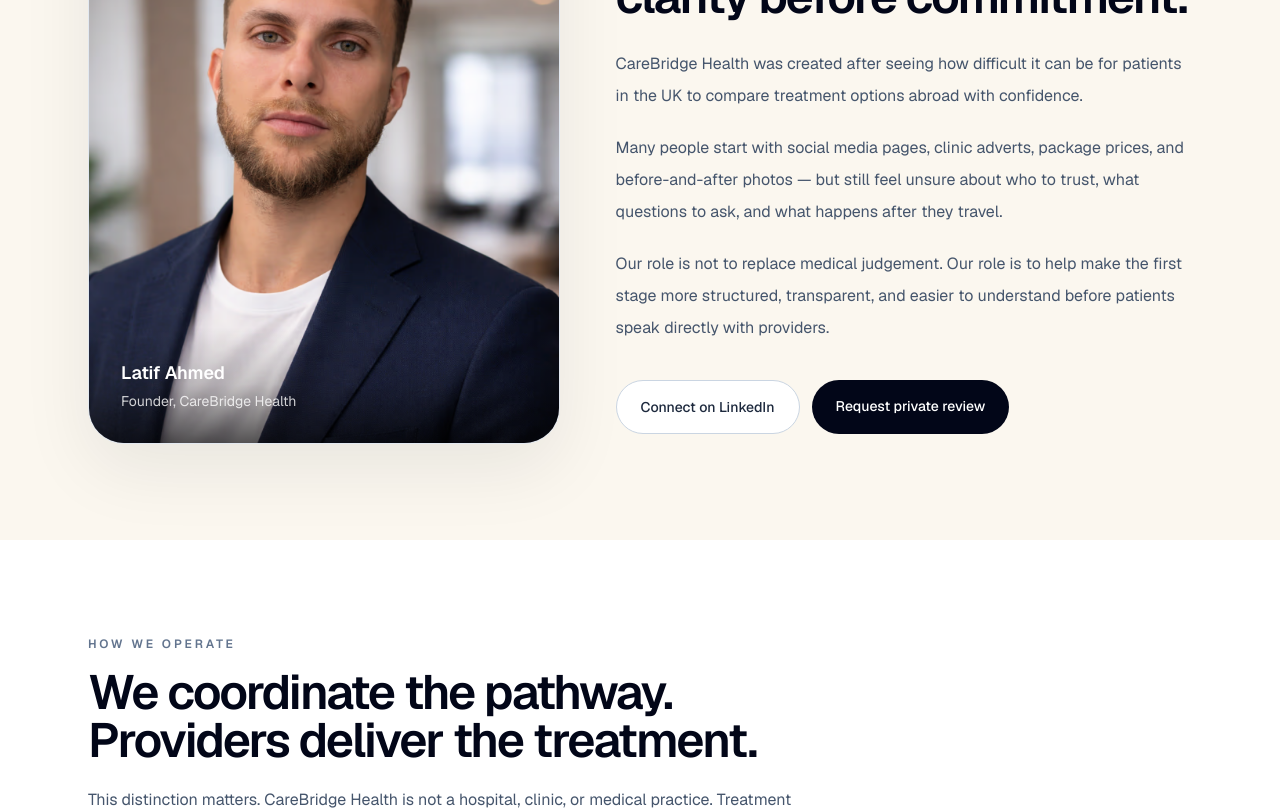
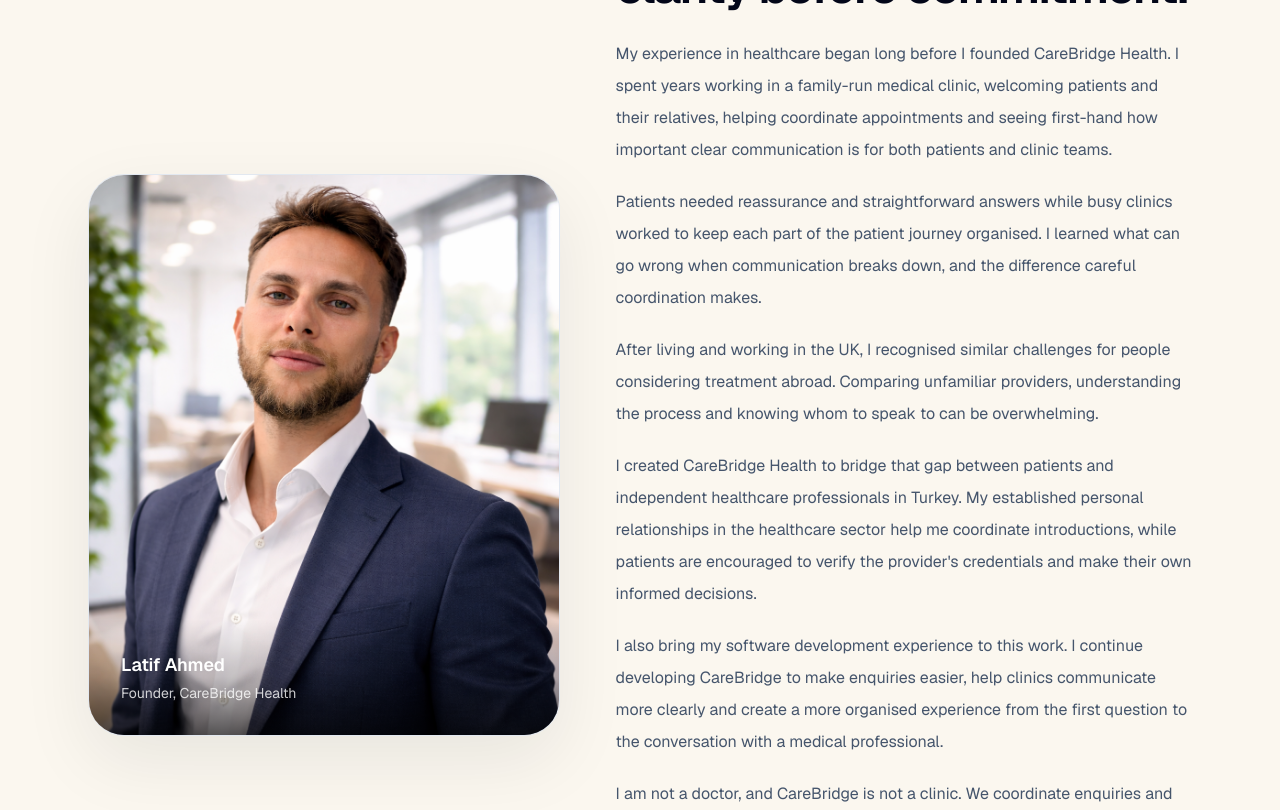
Before and after one commit to LyatifAhmed/carebridgehealth, a Next.js app: page /about in a window 1280 px wide. Shown: the part 900-1710 px from the top of the page. Built offline with nearby package versions, Linux system fonts and the light colour scheme.

Commit message:
Move complete founder background and portrait to About page

```diff
--- a/app/about/page.tsx
+++ b/app/about/page.tsx
@@ -71,11 +71,11 @@ export default function AboutPage() {
         <div className="relative overflow-hidden rounded-[36px] border border-slate-200 bg-white shadow-[0_25px_70px_rgba(15,23,42,0.08)]">
           <div className="relative h-[560px]">
             <Image
-              src="/lyatif-ahmed-founder-carebridgehealth-istanbul.avif"
+              src="/Lyatif-Ahmed-Redzheb-Founder-of-BetaOffice.png"
               alt="Latif Ahmed, founder of CareBridge Health"
               fill
-              sizes="(max-width: 768px) 100vw, 40vw"
-              className="object-cover object-[center_10%]"
+              sizes="(max-width: 767px) 90vw, 40vw"
+              className="object-cover object-[center_25%]"
               priority
             />
 
@@ -99,22 +99,41 @@ export default function AboutPage() {
 
           <div className="mt-7 space-y-5 text-base leading-8 text-slate-600">
             <p>
-              CareBridge Health was created after seeing how difficult it can be
-              for patients in the UK to compare treatment options abroad with
-              confidence.
+              My experience in healthcare began long before I founded CareBridge Health.
+              I spent years working in a family-run medical clinic, welcoming patients
+              and their relatives, helping coordinate appointments and seeing first-hand
+              how important clear communication is for both patients and clinic teams.
             </p>
-
             <p>
-              Many people start with social media pages, clinic adverts, package
-              prices, and before-and-after photos — but still feel unsure about
-              who to trust, what questions to ask, and what happens after they
-              travel.
+              Patients needed reassurance and straightforward answers while busy clinics
+              worked to keep each part of the patient journey organised. I learned
+              what can go wrong when communication breaks down, and the difference
+              careful coordination makes.
             </p>
-
             <p>
-              Our role is not to replace medical judgement. Our role is to help
-              make the first stage more structured, transparent, and easier to
-              understand before patients speak directly with providers.
+              After living and working in the UK, I recognised similar challenges for
+              people considering treatment abroad. Comparing unfamiliar providers,
+              understanding the process and knowing whom to speak to can be overwhelming.
+            </p>
+            <p>
+              I created CareBridge Health to bridge that gap between patients and
+              independent healthcare professionals in Turkey. My established personal
+              relationships in the healthcare sector help me coordinate introductions,
+              while patients are encouraged to verify the provider's credentials
+              and make their own informed decisions.
+            </p>
+            <p>
+              I also bring my software development experience to this work. I continue
+              developing CareBridge to make enquiries easier, help clinics communicate
+              more clearly and create a more organised experience from the first
+              question to the conversation with a medical professional.
+            </p>
+            <p>
+              I am not a doctor, and CareBridge is not a clinic. We coordinate
+              enquiries and introductions, while independent healthcare professionals
+              are responsible for clinical assessments, treatment decisions and aftercare.
+              CareBridge may receive a referral commission if a patient proceeds
+              with treatment through a provider we introduce.
             </p>
           </div>
 
```
